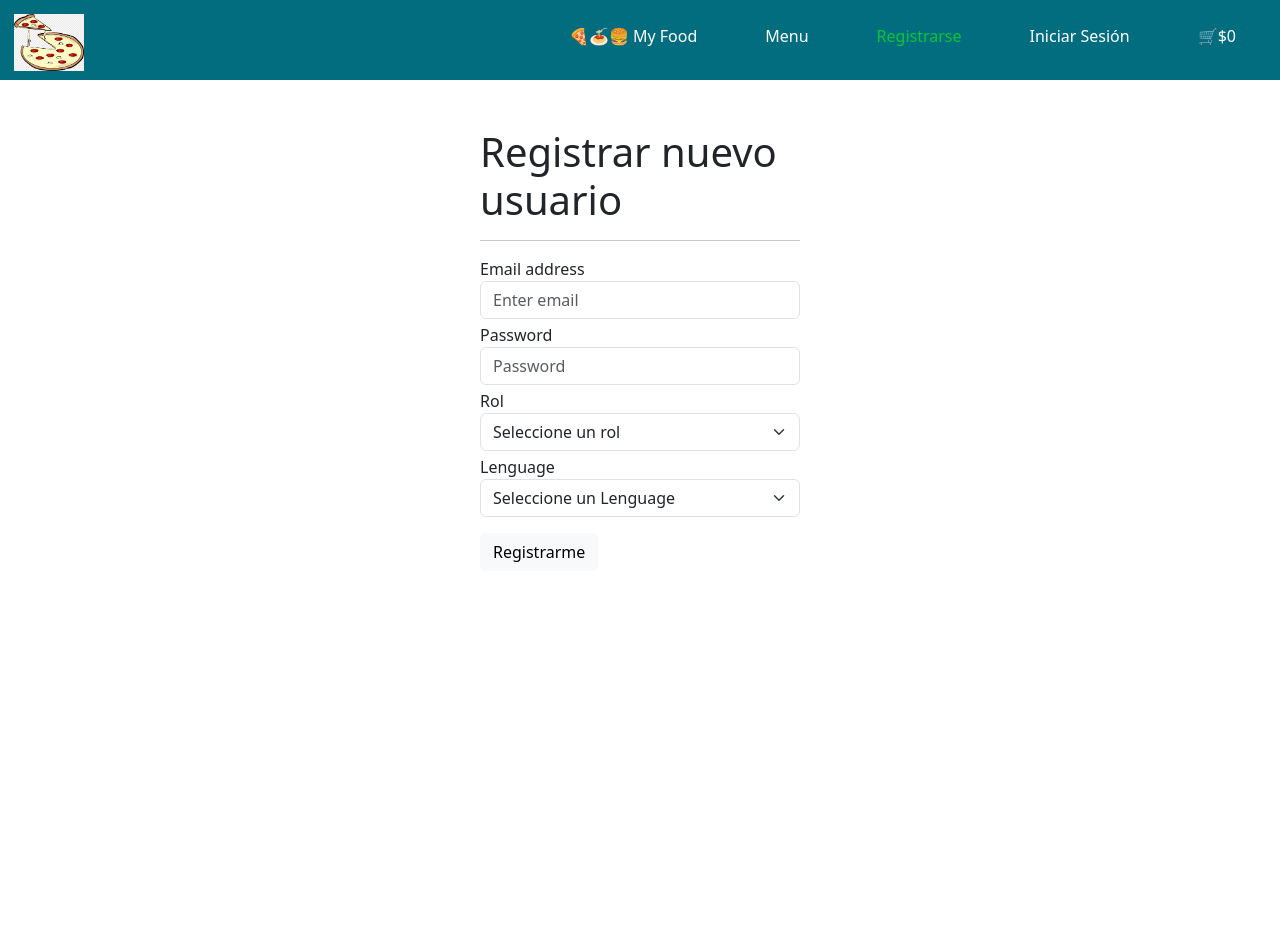
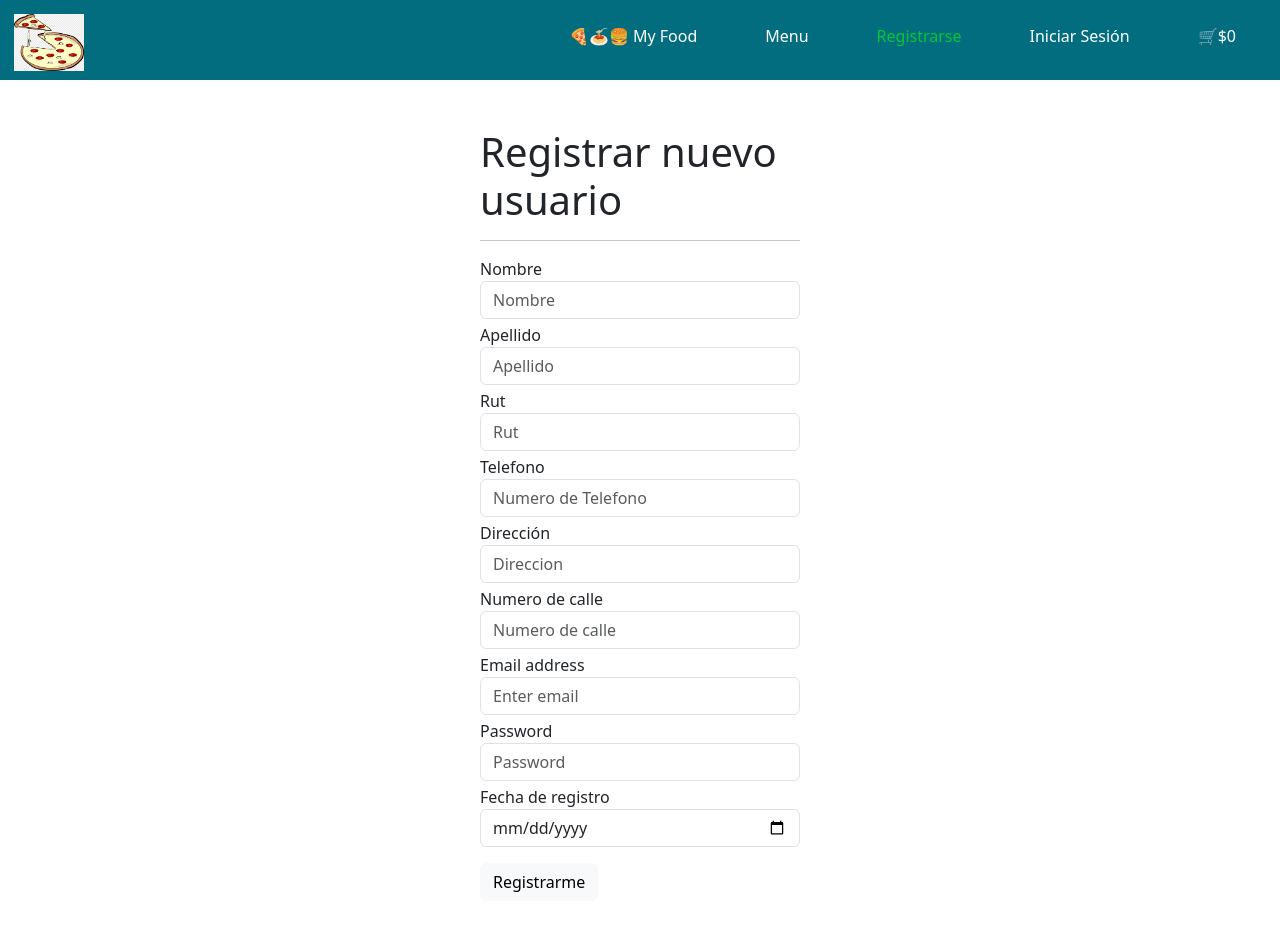
Before and after one commit to roger-rd/Proyecto_FInal_Desafio_Latam, a React (Vite) app: page /registrarse in a window 1280 px wide. Shown: the top 930 px of the page. Built offline with nearby package versions, Linux system fonts and the light colour scheme.

Commit message:
se modifica el page registro

```diff
--- a/src/page/Registro.jsx
+++ b/src/page/Registro.jsx
@@ -30,6 +30,72 @@ export default function RegistroForm() {
       <h1>Registrar nuevo usuario</h1>
       <hr />
       <div className="form-group mt-1 ">
+        <label>Nombre</label>
+        <input
+          value={usuario.nombre}
+          onChange={handleSetUsuario}
+          type="text"
+          name="nombre"
+          className="form-control"
+          placeholder="Nombre"
+        />
+      </div>
+      <div className="form-group mt-1 ">
+        <label>Apellido</label>
+        <input
+          value={usuario.apellido}
+          onChange={handleSetUsuario}
+          type="text"
+          name="apellido"
+          className="form-control"
+          placeholder="Apellido"
+        />
+      </div>
+      <div className="form-group mt-1 ">
+        <label>Rut</label>
+        <input
+          value={usuario.rut}
+          onChange={handleSetUsuario}
+          type="text"
+          name="rut"
+          className="form-control"
+          placeholder="Rut"
+        />
+      </div>
+      <div className="form-group mt-1 ">
+        <label>Telefono</label>
+        <input
+          value={usuario.telefono}
+          onChange={handleSetUsuario}
+          type="tel"
+          name="telefono"
+          className="form-control"
+          placeholder="Numero de Telefono"
+        />
+      </div>
+      <div className="form-group mt-1 ">
+        <label>Dirección</label>
+        <input
+          value={usuario.direccion}
+          onChange={handleSetUsuario}
+          type="text"
+          name="direccion"
+          className="form-control"
+          placeholder="Direccion"
+        />
+      </div>
+      <div className="form-group mt-1 ">
+        <label>Numero de calle</label>
+        <input
+          value={usuario.numero_de_calle}
+          onChange={handleSetUsuario}
+          type="number"
+          name="numero_de_calle"
+          className="form-control"
+          placeholder="Numero de calle"
+        />
+      </div>
+      <div className="form-group mt-1 ">
         <label>Email address</label>
         <input
           value={usuario.email}
@@ -52,6 +118,16 @@ export default function RegistroForm() {
         />
       </div>
       <div className="form-group mt-1 ">
+        <label>Fecha de registro</label>
+        <input
+          value={usuario.fecha_de_registro}
+          onChange={handleSetUsuario}
+          type="date"
+          name="date"
+          className="form-control"
+        />
+      </div>
+      {/* <div className="form-group mt-1 ">
         <label>Rol</label>
         <select
           value={usuario.rol}
@@ -62,9 +138,9 @@ export default function RegistroForm() {
           <option disabled selected>
             Seleccione un rol
           </option>
-          <option value="Full Stack Developer">Full Stack Developer</option>
-          <option value="Frontend Developer">Frontend Developer</option>
-          <option value="Backend Developer">Backend Developer</option>
+          <option value="Full Stack Developer">Cliente</option>
+          <option value="Frontend Developer">Administrativo</option>
+
         </select>
       </div>
       <div className="form-group mt-1">
@@ -82,7 +158,7 @@ export default function RegistroForm() {
           <option value="Python">Python</option>
           <option value="Ruby">Ruby</option>
         </select>
-      </div>
+      </div> */}
 
       <button onClick={registrarUsuario} className="btn btn-light mt-3">
         Registrarme
```
